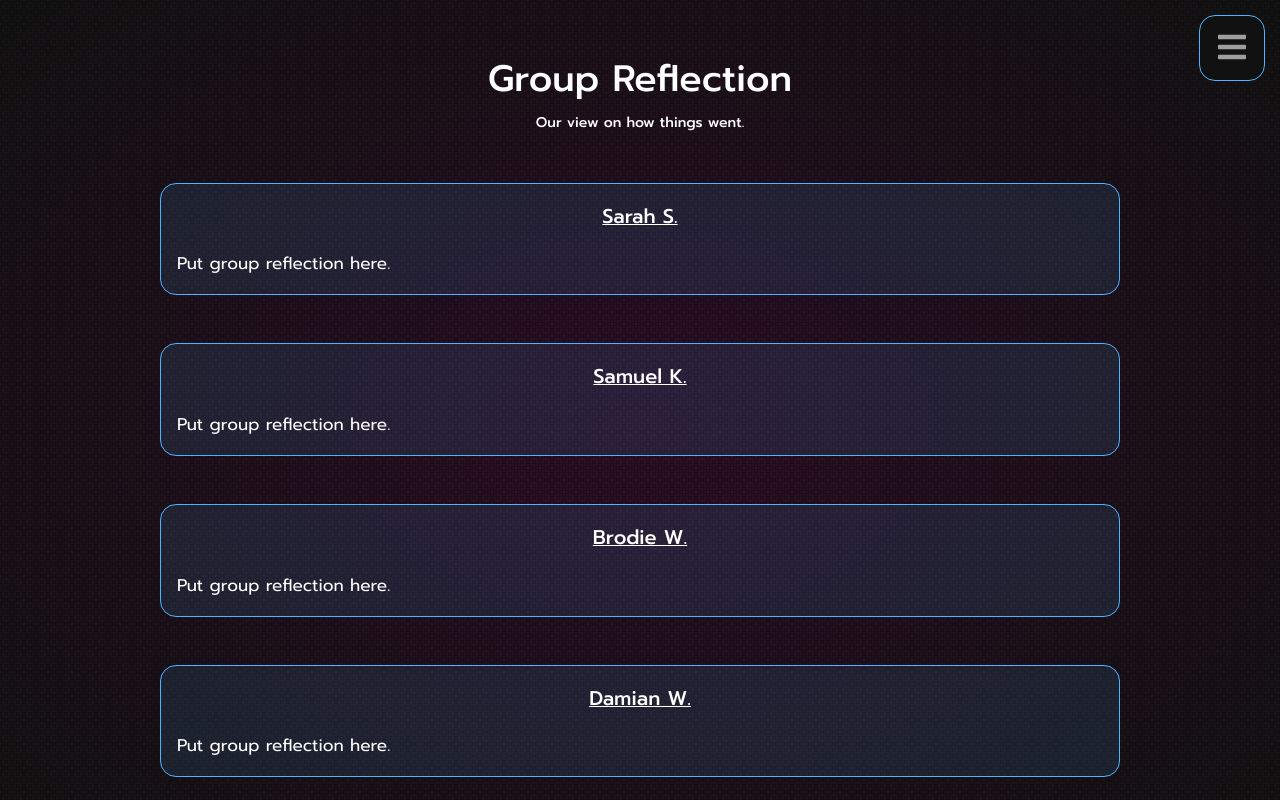
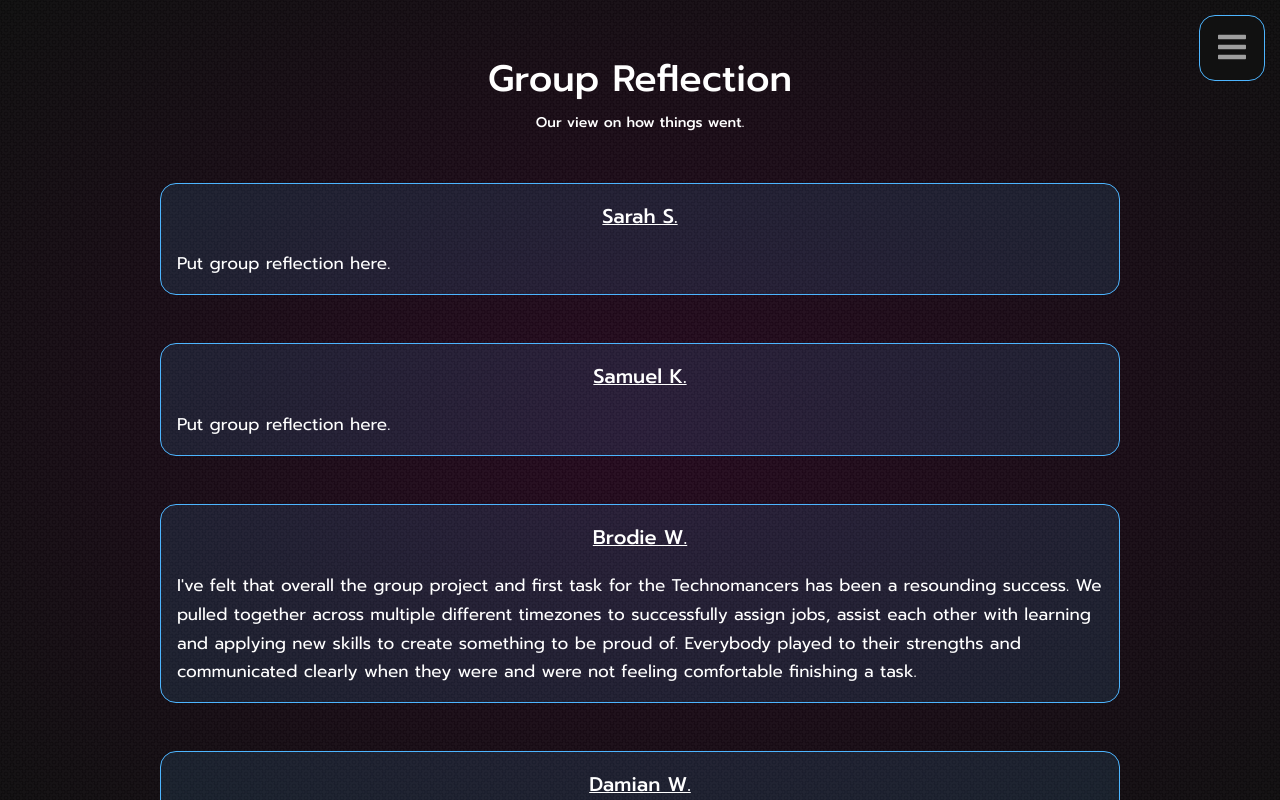
Before and after one commit to skdxxb95/technomancers, a React (Create React App) app: page /#/groupreflection in a window 1280 px wide. Shown: the top 800 px of the page. Built offline with nearby package versions, Linux system fonts and the light colour scheme.

Commit message:
Brodie add his group reflections

```diff
--- a/src/components/GroupReflection/GroupReflection.jsx
+++ b/src/components/GroupReflection/GroupReflection.jsx
@@ -31,7 +31,11 @@ const GroupReflection = () => {
               {/*----- BRODIE'S INTRODUCTION CONTENT ----*/}
               <h3>Brodie W.</h3>
               <p>
-                Put group reflection here.
+                I've felt that overall the group project and first task for the Technomancers has been a
+                resounding success. We pulled together across multiple different timezones to successfully
+                assign jobs, assist each other with learning and applying new skills to create something
+                to be proud of. Everybody played to their strengths and communicated clearly when they were
+                and were not feeling comfortable finishing a task.
               </p>
               {/*------ THIS IS WHERE YOU STOP ------*/}
             </div>
```
